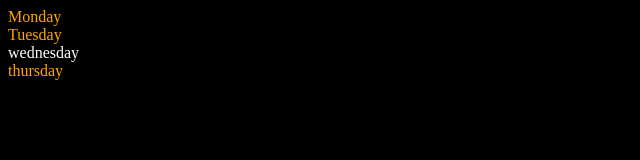
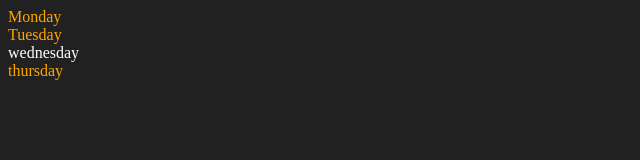
Before and after one commit to Saurabh-Sharma24/learningJS, a plain HTML site: page 06-dom/two.html in a window 1280 px wide. Shown: the whole page, without its empty margins (0-640 px from the left). Drawn offline with Linux system fonts and the light colour scheme.

Commit message:
bgcolor changed

```diff
--- a/06-dom/two.html
+++ b/06-dom/two.html
@@ -5,7 +5,7 @@
     <meta name="viewport" content="width=device-width, initial-scale=1.0">
     <title>Dom</title>
 </head>
-<body style = "background-color: black; color: orange" >
+<body style = "background-color: #212121; color: orange" >
     <div class="parent">
         <div class="day">Monday</div>
         <div class="day">Tuesday</div>
```
